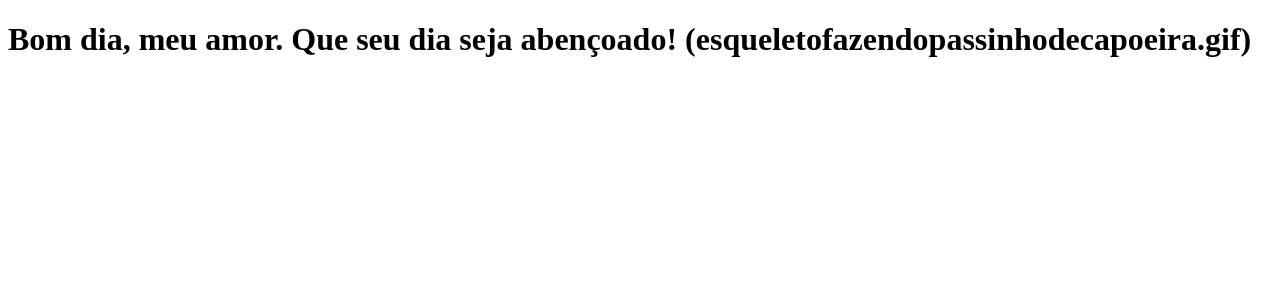
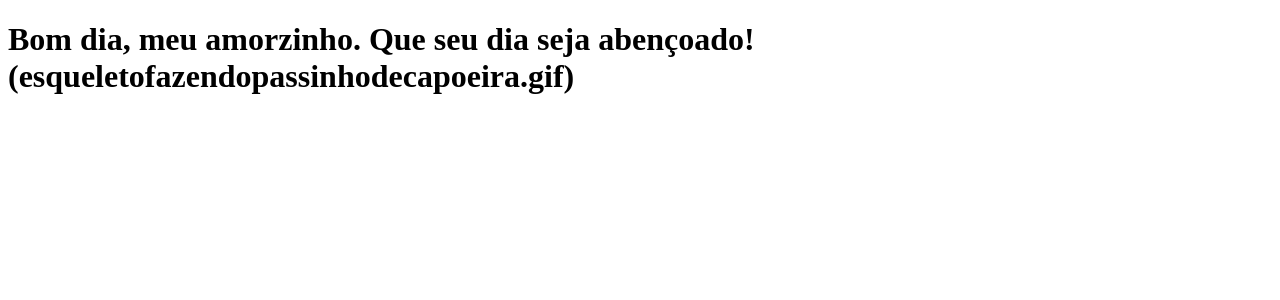
Before and after one commit to akilaoncloud/Lobby, a Next.js app: page / in a window 1280 px wide. Shown: the top 300 px of the page. Built offline with nearby package versions, Linux system fonts and the light colour scheme.

Commit message:
modifica a frase

```diff
--- a/pages/index.js
+++ b/pages/index.js
@@ -1,5 +1,5 @@
 function Home() {
-    return <h1>Bom dia, meu amor. Que seu dia seja abençoado! (esqueletofazendopassinhodecapoeira.gif)</h1>
+    return <h1>Bom dia, meu amorzinho. Que seu dia seja abençoado! (esqueletofazendopassinhodecapoeira.gif)</h1>
 }
 
 export default Home;
```
